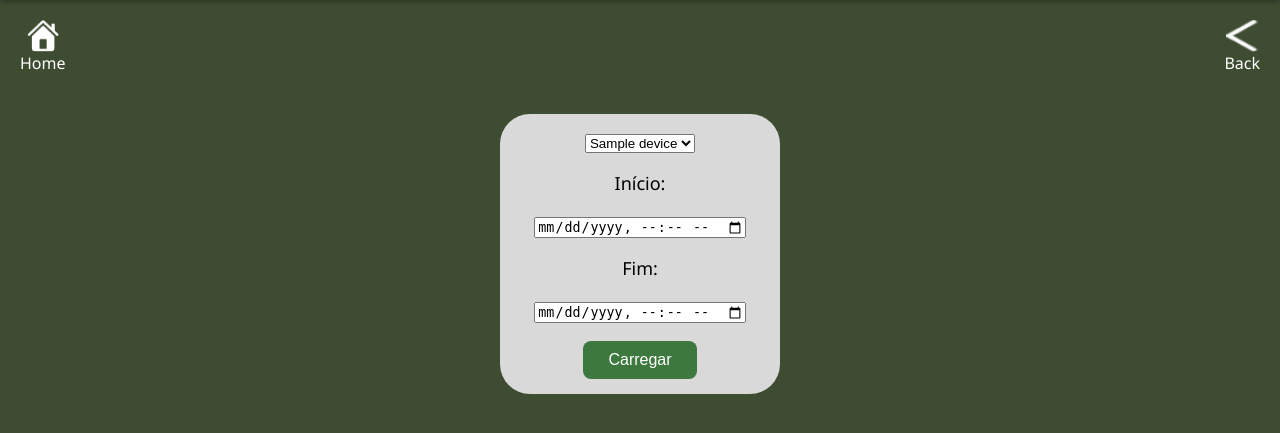
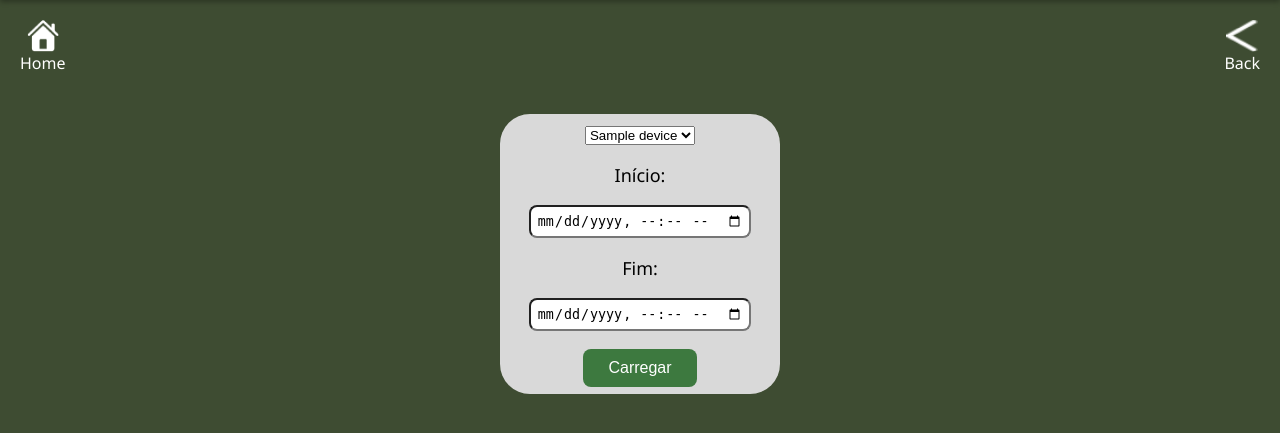
Before and after one commit to DraNefario/flask_app, a Flask app: page /history_read in a window 1280 px wide. Shown: the part 52-485 px from the top of the page. Run offline with Flask 3, Linux system fonts and the light colour scheme; tables that the repository leaves empty hold one stand-in row (values such as "Sample post").

Commit message:
Update style.css

```diff
--- a/expcriativa/static/css/style.css
+++ b/expcriativa/static/css/style.css
@@ -473,3 +473,8 @@ header nav a:hover {
     color: #4caf50;
     margin-top: 15px;
 }
+
+input[type="datetime-local"] {
+    border-radius: 8px;
+    padding: 6px;
+}
```
